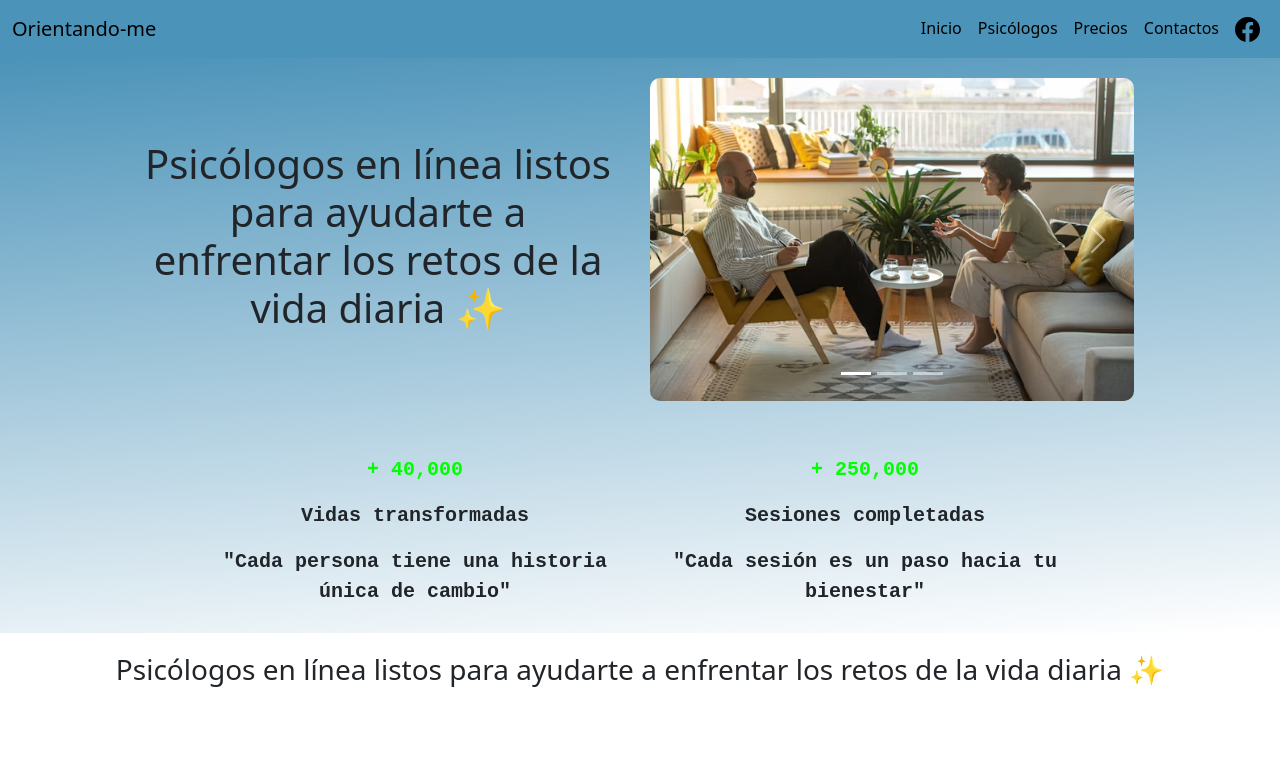
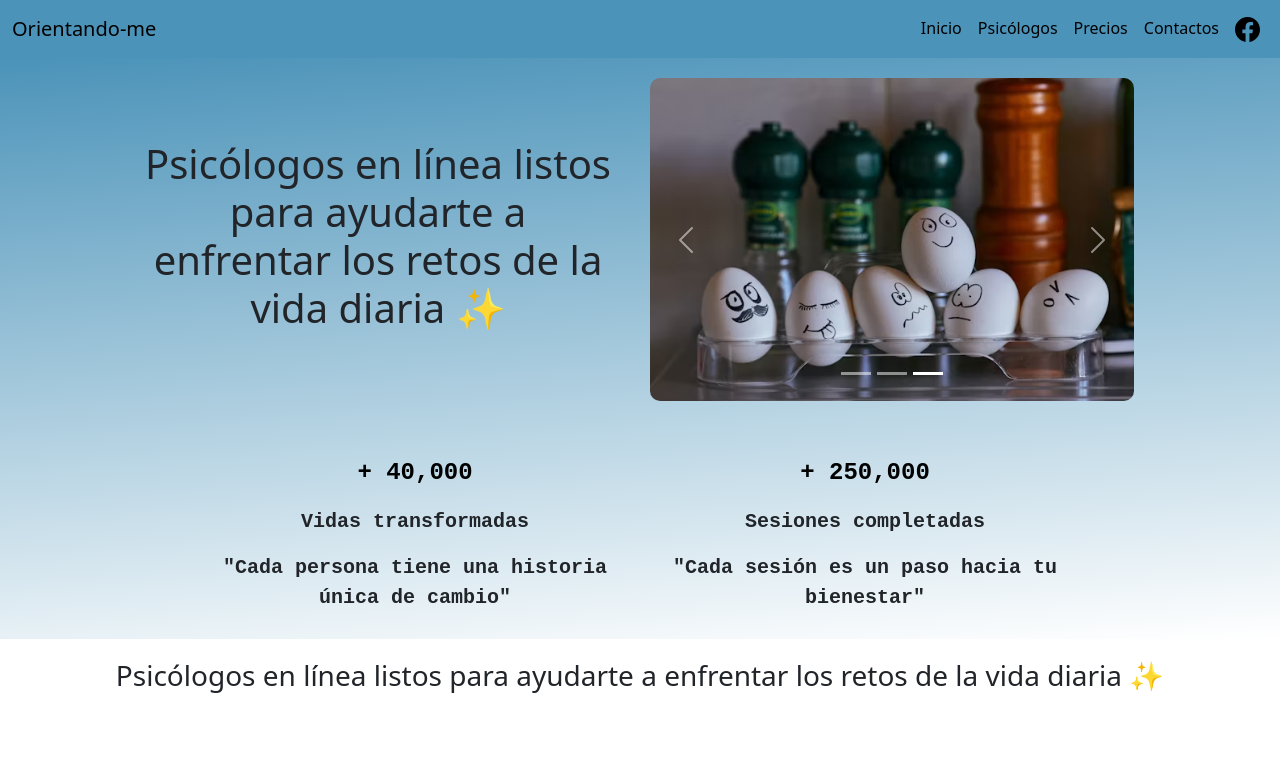
Before and after one commit to brandonmatla/mi-proyecto-angular, an Angular app: page / in a window 1280 px wide. Shown: the top 758 px of the page. Built offline with nearby package versions, Linux system fonts and the light colour scheme.

Commit message:
Descripción de los cambios

```diff
--- a/src/app/componentes/inicio/inicio.component.css
+++ b/src/app/componentes/inicio/inicio.component.css
@@ -1,26 +1,30 @@
-.body{
+.body {
     background: rgb(3, 0, 60);
-    background: linear-gradient(176deg, rgba(2,0,36,1) 0%, rgba(0, 102, 156, 0.706) 0%, rgba(255,255,255,0) 100%);}
+    background: linear-gradient(176deg, rgba(2,0,36,1) 0%, rgba(0, 102, 156, 0.706) 0%, rgba(255,255,255,0) 100%);
+}
+
 .contenedor3 {
     align-items: center;
     padding: 20px;
     display: flex;
-        justify-content: center; /* Esto alinea los elementos horizontalmente */
+    justify-content: center;
     text-align: center;
-        max-width: 100%; /* Asegúrate de que el contenedor ocupe el 100% del ancho */
-        margin: 20px; /* Esto debería centrar el contenedor */
+    max-width: 100%;
+    margin: 20px;
 }
-    .imagen{
+
+.imagen {
     max-width: 60%;
     max-height: 50%;
 }
-    .ct31{
+
+.ct31 {
     padding-left: 150px;
     max-width: 100%;
     text-align: left;
 }
+
 .contenedor {
-
     display: flex;
     justify-content: center;
     align-items: center;
@@ -50,13 +54,12 @@
     text-align: center;
 }
 
-
 .carrusel {
-
     width: 40%;
     padding: 10px;
 }
-img{
+
+img {
     border-radius: 10px;
 }
 
@@ -71,32 +74,56 @@ img{
     transition: transform 0.5s ease-in-out;
 }
 
-.item{
+.item {
     padding: 10px;
     max-width: 450px;
     font-family: "Roboto Mono", monospace;
     text-align: center;
     font-size: 20px;
 }
-@media (max-width: 768px)
-{
 
-    .imagen{
+/* Animación de conteo */
+@keyframes fadeInUp {
+    from {
+        opacity: 0;
+        transform: translateY(20px);
+    }
+    to {
+        opacity: 1;
+        transform: translateY(0);
+    }
+}
+
+.cont-up {
+    font-size: 24px;
+    font-weight: bold;
+    color: rgb(0, 0, 0);
+    opacity: 0;
+    animation: fadeInUp 2s ease-out forwards;
+}
+
+@media (max-width: 768px) {
+    .imagen {
         max-width: 100%;
         max-height: 50%;
     }
-    .ct31{
-        padding-left: 10px;}
+
+    .ct31 {
+        padding-left: 10px;
+    }
 
     .contenedor3 {
         padding: 10px;
     }
-    .contenedor2{
+
+    .contenedor2 {
         flex-direction: column;
     }
-    .contenedor3{
+
+    .contenedor3 {
         flex-direction: column;
     }
+
     .contenedor {
         flex-direction: column;
         text-align: center;
--- a/src/app/componentes/inicio/inicio.component.html
+++ b/src/app/componentes/inicio/inicio.component.html
@@ -6,17 +6,17 @@
         </div>
 
 
-        <div class="carrusel"  >
-            <div id="carouselExampleCaptions" class="carousel slide"  >
-                <div class="carousel-indicators" >
+        <div class="carrusel">
+            <div id="carouselExampleCaptions" class="carousel slide" data-bs-ride="carousel" data-bs-interval="2000">
+                <div class="carousel-indicators">
                     <button type="button" data-bs-target="#carouselExampleCaptions" data-bs-slide-to="0"
                         class="active"></button>
                     <button type="button" data-bs-target="#carouselExampleCaptions" data-bs-slide-to="1"></button>
                     <button type="button" data-bs-target="#carouselExampleCaptions" data-bs-slide-to="2"></button>
                 </div>
-                <div class="carousel-inner" >
-                    <div class="carousel-item active" >
-                        <img src="img1.avif" class="d-block w-100 zoomable" alt="Slide 1" >
+                <div class="carousel-inner">
+                    <div class="carousel-item active">
+                        <img src="img1.avif" class="d-block w-100 zoomable" alt="Slide 1">
                     </div>
                     <div class="carousel-item">
                         <img src="img2.avif" class="d-block w-100 zoomable" alt="Slide 2">
@@ -40,14 +40,14 @@
     <div class="contenedor2">
         <div class="item">
             <strong>
-            <p style="color: rgb(0, 255, 0);">+ 40,000</p>
-            <p>Vidas transformadas</p>
-            <p>"Cada persona tiene una historia única de cambio"</p>
-        </strong>
+                <p class="cont-up" style="color: rgb(0, 0, 0);">+ 40,000</p>
+                <p>Vidas transformadas</p>
+                <p>"Cada persona tiene una historia única de cambio"</p>
+            </strong>
         </div>
         <div class="item">
             <strong>
-                <p style="color: rgb(0, 255, 0);">+ 250,000</p>
+                <p  class="cont-up" style="color: rgb(0, 0, 0);">+ 250,000</p>
                 <p>Sesiones completadas</p>
                 <p>"Cada sesión es un paso hacia tu bienestar"</p>
             </strong>
```
Lines whose indentation alone changed are shown as unchanged.
